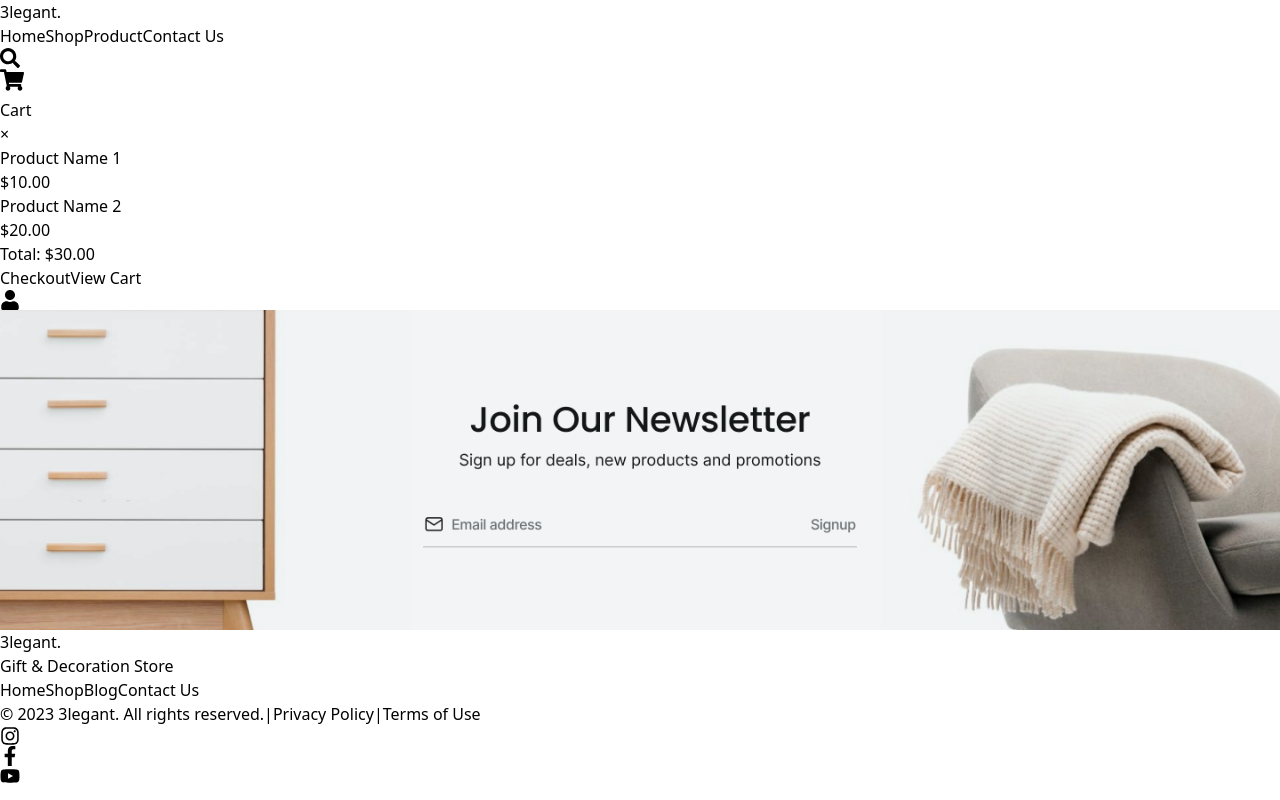
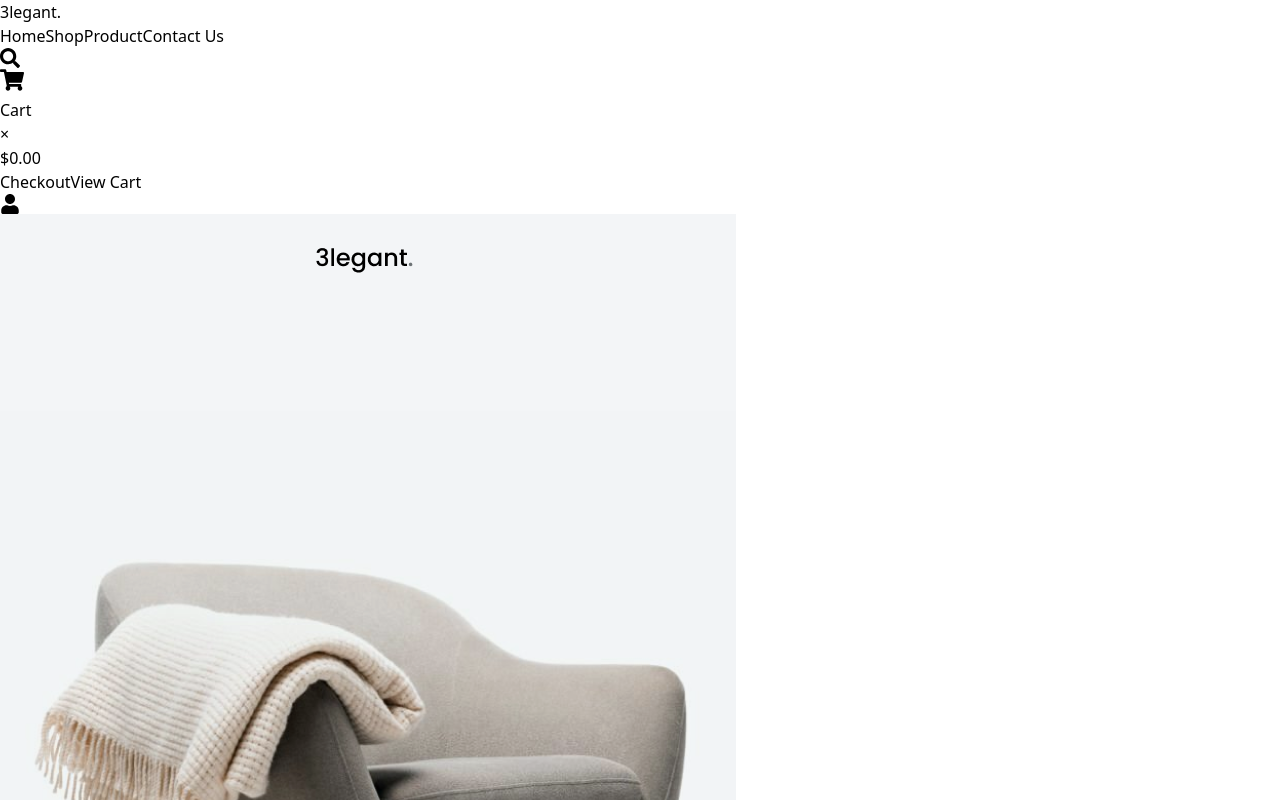
Before and after one commit to shadabkhan16/e_commerce, a React (Vite) app: page /userlogin in a window 1280 px wide. Shown: the top 800 px of the page. Built offline with nearby package versions, Linux system fonts and the light colour scheme.

Commit message:
wire up signIn/signUp

```diff
--- a/src/App.jsx
+++ b/src/App.jsx
@@ -10,6 +10,7 @@ import ProductDetails from "./pages/ProductDetails";
 import Cart from "./pages/Cart";
 import Checkout from "./pages/Checkout";
 import OrderComplete from "./pages/OrderCompleted";
+import IsSignIn from "./pages/IsSignIn";
 
 const App = () => {
   return (
@@ -24,6 +25,7 @@ const App = () => {
         <Route path="/cart" element={<Cart />} />
         <Route path="/checkout" element={<Checkout />} />
         <Route path="/OrderPlaced" element={<OrderComplete />} />
+        <Route path="/userlogin" element={<IsSignIn />} />
       </Routes>
       <Footer />
     </Router>
--- a/src/components/FlyoutCart.jsx
+++ b/src/components/FlyoutCart.jsx
@@ -1,5 +1,6 @@
 import { useState } from "react";
 import { FaShoppingCart } from "react-icons/fa";
+import { useSelector } from "react-redux";
 import { useNavigate } from "react-router-dom";
 
 const FlyoutCart = () => {
@@ -8,15 +9,20 @@ const FlyoutCart = () => {
   const toggleCart = () => {
     setIsCartOpen(!isCartOpen);
   };
-  const navigate = useNavigate()
-  const handleCartPage =()=>{
-   navigate("/cart")
-  }
+  const navigate = useNavigate();
+  const handleCartPage = () => {
+    navigate("/cart");
+  };
+  const handleCheckOut = () => {
+    navigate("/checkout");
+  };
+
+  const cartItemsList = useSelector((state) => state.products.cart);
 
   return (
     <div className="relative">
       {/* Cart Button */}
-      <button onClick={toggleCart} >
+      <button onClick={toggleCart}>
         <FaShoppingCart size={24} />
       </button>
 
@@ -27,30 +33,38 @@ const FlyoutCart = () => {
         } w-80 flex flex-col`}
       >
         <h2 className="text-xl font-semibold mb-4 p-4">Cart</h2>
-        <button onClick={toggleCart} className="absolute top-4 right-4 text-gray-600">
+        <button
+          onClick={toggleCart}
+          className="absolute top-4 right-4 text-gray-600"
+        >
           &times;
         </button>
 
         {/* Cart Items */}
         <div className="flex-1 overflow-y-auto p-4">
-          {/* Example Cart Items */}
-          <div className="border-b py-2">
-            <h3 className="font-medium">Product Name 1</h3>
-            <p className="text-gray-600">$10.00</p>
-          </div>
-          <div className="border-b py-2">
-            <h3 className="font-medium">Product Name 2</h3>
-            <p className="text-gray-600">$20.00</p>
-          </div>
+          {cartItemsList.map((item) => (
+            <div className="border-b py-2" key={item.id}>
+              <h3 className="font-medium">{item.title}</h3>
+              <p className="text-gray-600">${item.price}</p>
+            </div>
+          ))}
         </div>
 
         {/* Total and Checkout Button at the Bottom */}
         <div className="p-4 border-t">
-          <h3 className="font-semibold">Total: $30.00</h3>
-          <button className="mt-4 w-full bg-black text-center text-white rounded-lg py-2">
+          <h3 className="font-semibold">
+            ${!cartItemsList.length ? "0.00" : "30.00"}
+          </h3>
+          <button
+            className="mt-4 w-full bg-black text-center text-white rounded-lg py-2"
+            onClick={handleCheckOut}
+          >
             Checkout
           </button>
-          <button className="mt-2 w-full text-center   py-2" onClick={handleCartPage} >
+          <button
+            className="mt-2 w-full text-center   py-2"
+            onClick={handleCartPage}
+          >
             View Cart
           </button>
         </div>
--- a/src/components/Header.jsx
+++ b/src/components/Header.jsx
@@ -41,7 +41,10 @@ const Header = () => {
           <Link className="hover:text-black transition duration-300">
             <FlyoutCart />
           </Link>
-          <Link href="#" className="hover:text-black transition duration-300">
+          <Link
+            to="/userlogin"
+            className="hover:text-black transition duration-300"
+          >
             <FaUser size={20} />
           </Link>
         </div>
--- a/src/pages/IsSignIn.jsx
+++ b/src/pages/IsSignIn.jsx
@@ -1,7 +1,7 @@
 import { useState } from "react";
 import image from "../assets/Left.png";
 
-const SignUp = () => {
+const IsSignIn = () => {
   const [isSignIn, setIsSignIn] = useState(false);
 
   const handleSignToggle = () => {
@@ -118,4 +118,4 @@ const SignUp = () => {
   );
 };
 
-export default SignUp;
+export default IsSignIn;
```
